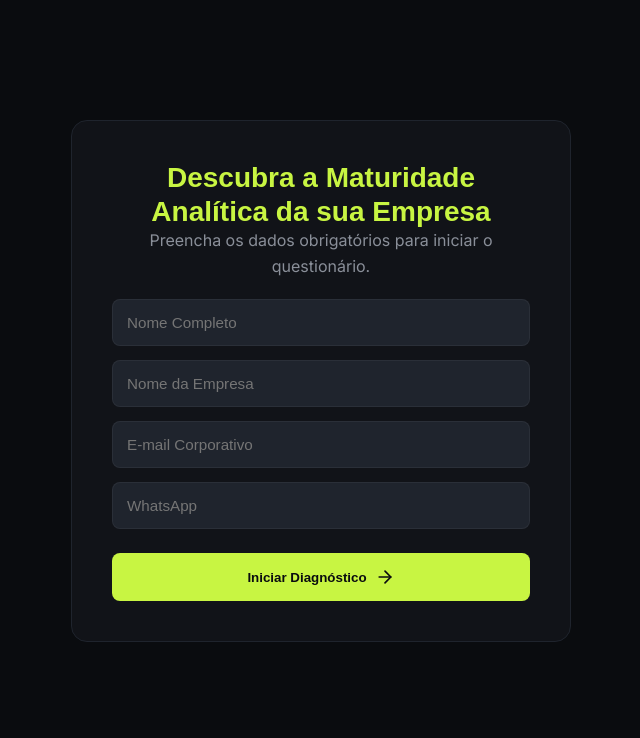
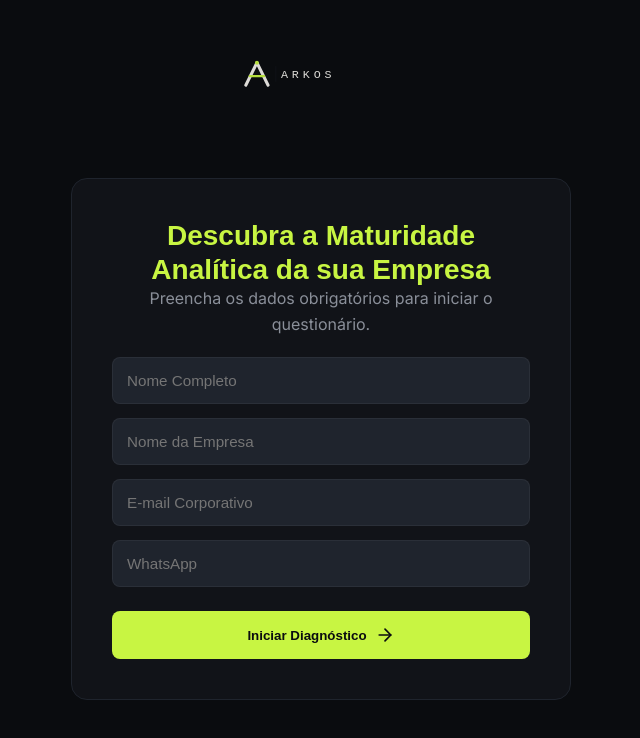
Before and after one commit to Renatoassis86/gestaocontratos, a Next.js app: page /diagnostico in a window 1280 px wide. Shown: the top 738 px of the page, without its empty margins (319-959 px from the left). Built offline with nearby package versions, Linux system fonts and the light colour scheme.

Commit message:
Refactor: Insert centered superior Arkos logo over diagnostic standalone screens and fix compile link

```diff
--- a/src/app/diagnostico/page.tsx
+++ b/src/app/diagnostico/page.tsx
@@ -3,6 +3,7 @@
 import { useState } from 'react'
 import { motion, AnimatePresence } from 'framer-motion'
 import { ArrowRight, ShieldCheck, Trophy, Sparkles, AlertTriangle } from 'lucide-react'
+import Link from 'next/link'
 import { saveDiagnostico } from '@/app/actions/save-diagnostico'
 import styles from '@/components/DiagnosticoHub.module.css'
 
@@ -234,6 +235,11 @@ export default function DiagnosticoPage() {
         </div>
       )}
 
+      {/* Logo Arkos no Topo */}
+      <div style={{ display: 'flex', justifyContent: 'center', paddingTop: '20px', marginBottom: '10px' }}>
+        <img src="/logo-high-res.svg" alt="ARKOS" style={{ height: '28px', opacity: 0.9 }} />
+      </div>
+
       <AnimatePresence mode='wait'>
         {step === 'lead' && (
           <motion.div initial={{ opacity: 0 }} animate={{ opacity: 1 }} exit={{ opacity: 0 }} className={styles.quizSection} style={{ padding: '20px' }}>
```
